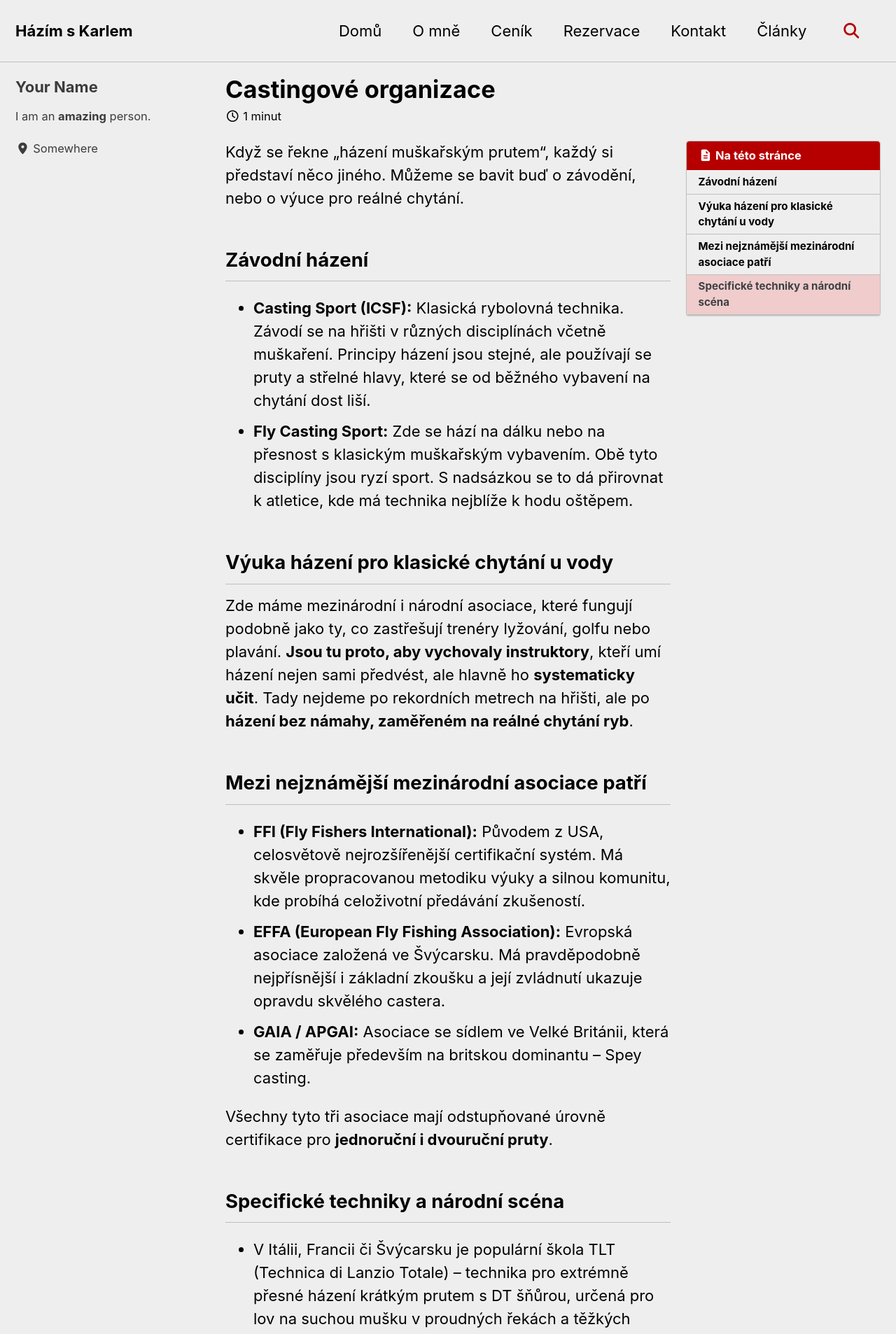
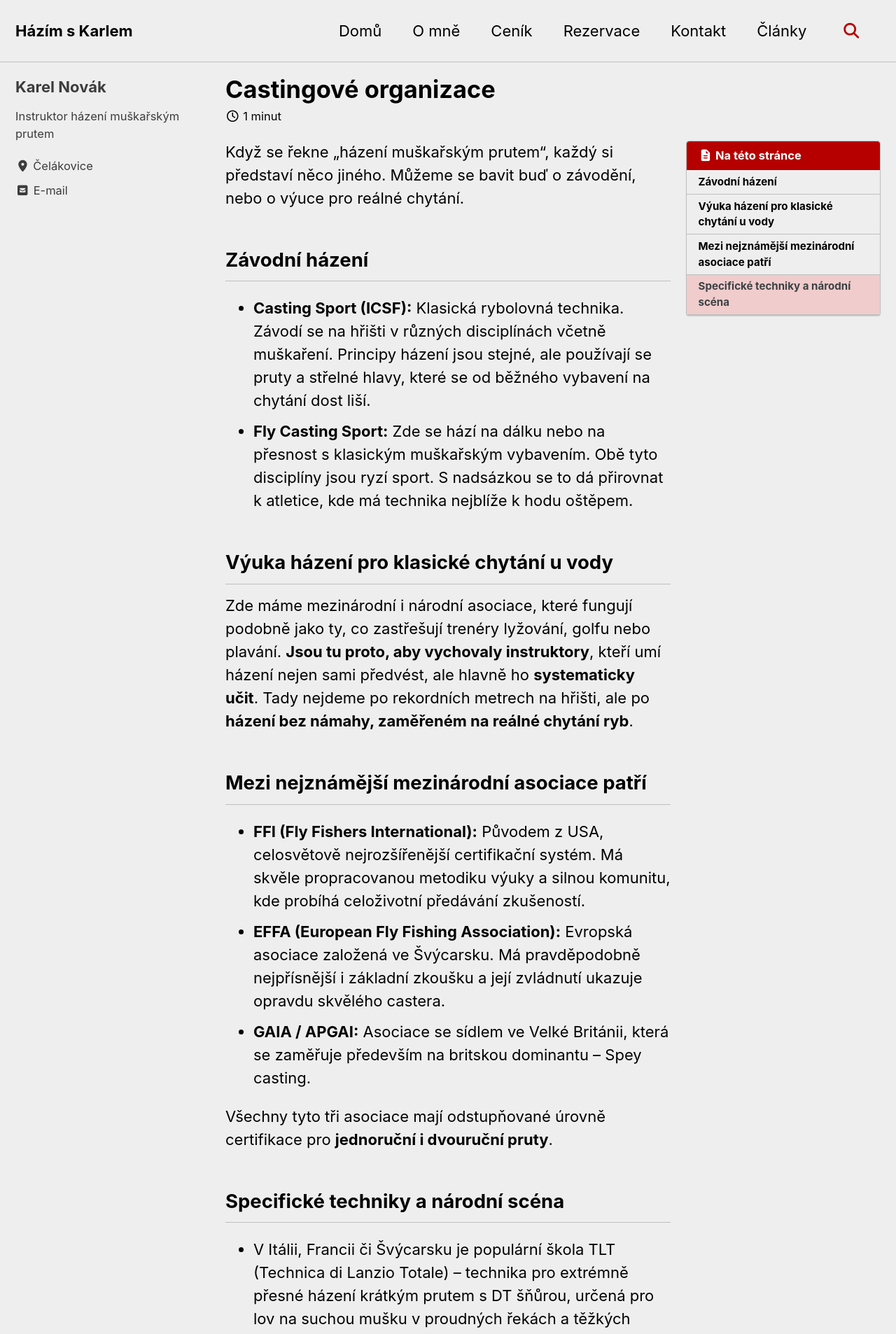
Before and after one commit to hazimskarlem/hazimskarlem.github.io, a Jekyll site: the page built from _posts/2026-09-03-casting-organizations.md, in a window 1280 px wide. Shown: the top 1906 px of the page at 70% size. Built offline with Jekyll 4.4.1, drawn with Linux system fonts in a browser that asks for light colours; cached includes are drawn as plain includes.

Commit message:
Update _config.yml

```diff
--- a/_config.yml
+++ b/_config.yml
@@ -113,11 +113,11 @@ analytics:
 
 # Site Author
 author:
-  name                   : "Your Name"
+  name                   : "Karel Novák"
   avatar                 : # path of avatar image, e.g. "/assets/images/bio-photo.jpg"
-  bio                    : "I am an **amazing** person."
-  location               : "Somewhere"
-  email                  :
+  bio                    : "Instruktor házení muškařským prutem"
+  location               : "Čelákovice"
+  email                  : "karel.novak@hazimskarlem.cz"
   # fediverse            : "@you@instance.social"  # used for fediverse:creator meta tag
   links:
     - label: "Email"
```
